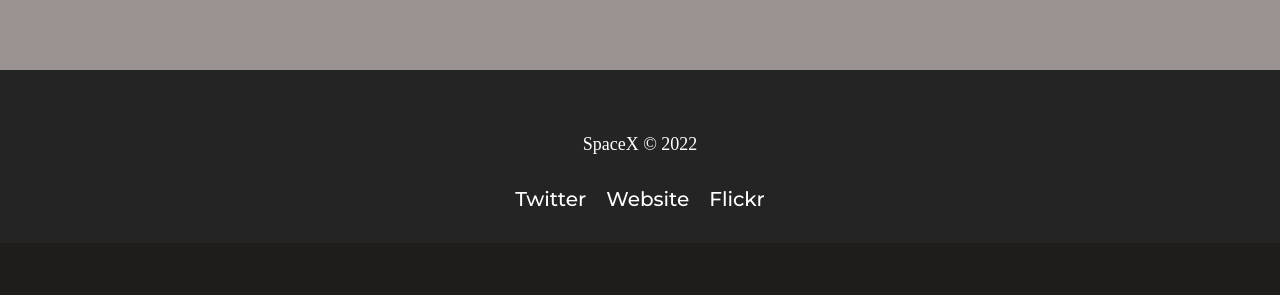
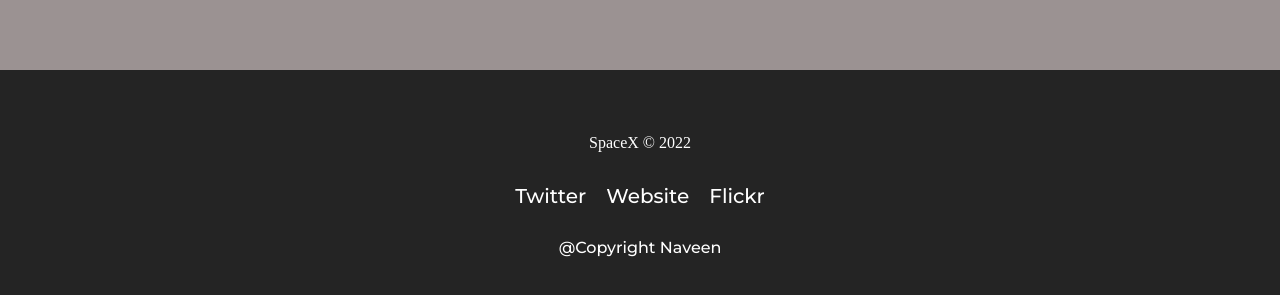
Before and after one commit to NaveenTechyy/spacex-launch, a React (Create React App) app: page / in a window 1280 px wide. Shown: the part 1231-1526 px from the top of the page. Before the commit the page ends 1474 px from the top, so only its background shows below. Built offline with nearby package versions, Linux system fonts and the light colour scheme; no server answers.

Commit message:
copyrights style

```diff
--- a/src/App.css
+++ b/src/App.css
@@ -4,6 +4,7 @@
   margin: 0;
   padding: 0;
   box-sizing: border-box;
+  font-size: 16px;
 }
 body {
   background-color: rgb(30, 29, 28);
--- a/src/containers/HomePages/footer/Footer.css
+++ b/src/containers/HomePages/footer/Footer.css
@@ -25,3 +25,8 @@
 .links-container:hover a {
   color: #eadfdf;
 }
+
+.copyright {
+  color: #ffffff;
+  margin: 30px;
+}
--- a/src/containers/HomePages/footer/Footer.js
+++ b/src/containers/HomePages/footer/Footer.js
@@ -24,6 +24,7 @@
           {t("flickr")}
         </a>
       </div>
+      <div className="copyright">@Copyright Naveen</div>
     </div>
   );
 };
```
